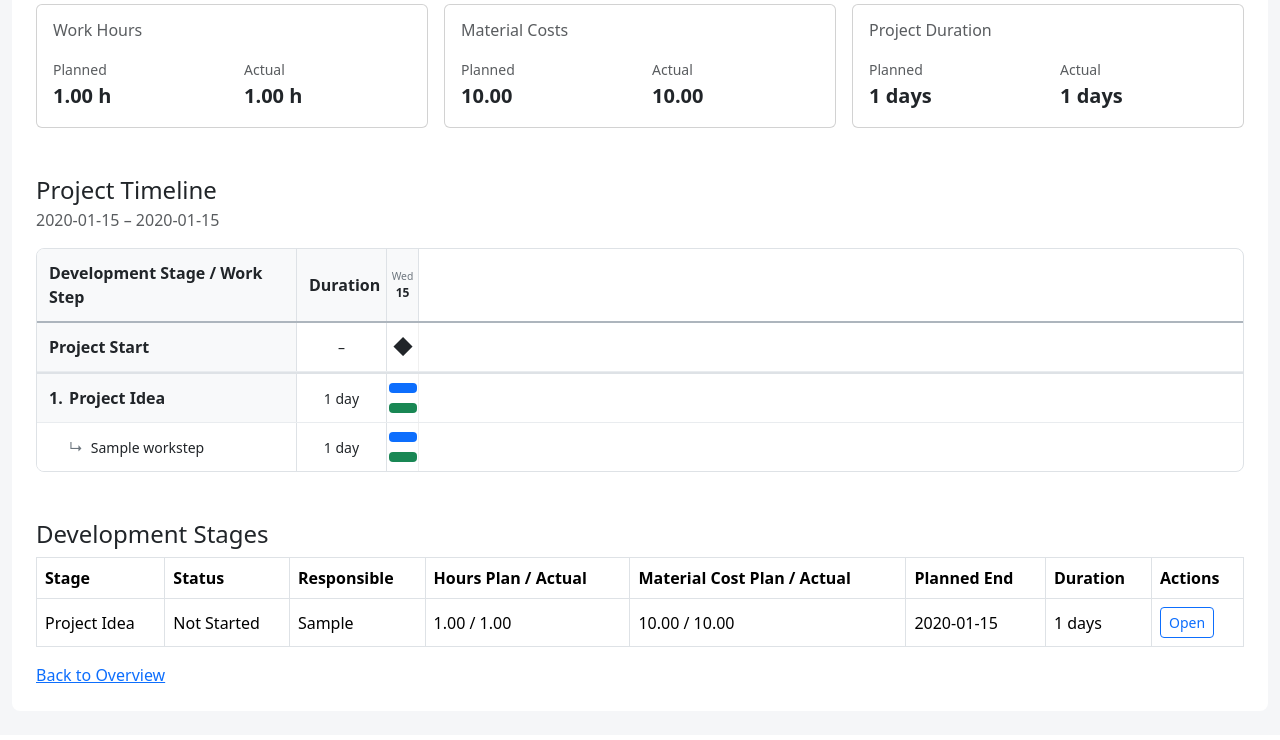
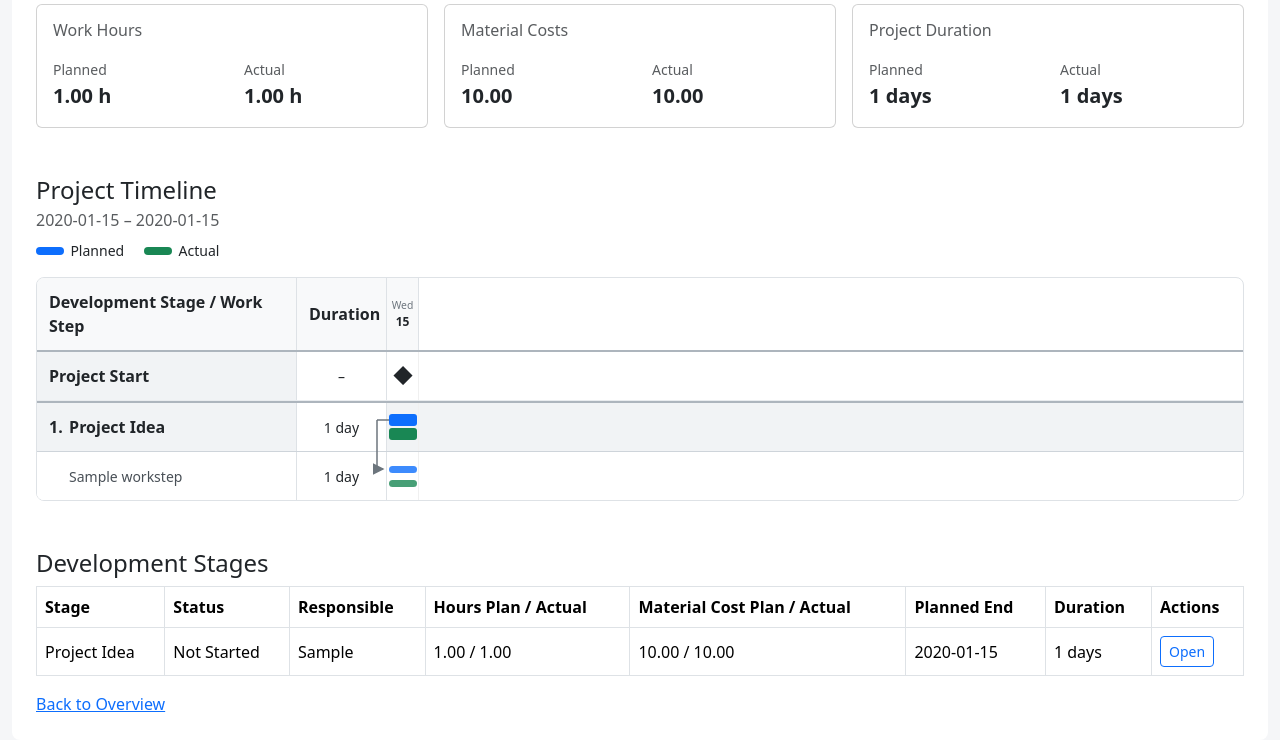
Before and after one commit to thomas-beh/projektmatrix, a Django app: page /projects/1/ in a window 1280 px wide. Shown: the part 654-1394 px from the top of the page. Before the commit the page ends 1337 px from the top, so only its background shows below. Run offline with Django 5.2, Linux system fonts and the light colour scheme; data comes from the database, SQL or seed files in the repository; tables that the repository leaves empty hold one stand-in row (values such as "Sample post").

Commit message:
new Gantt design + arrows

```diff
--- a/projektmatrix/main/static/main/css/styles.css
+++ b/projektmatrix/main/static/main/css/styles.css
@@ -1,3 +1,7 @@
+/* =========================================================
+   GENERAL PAGE STYLES
+   ========================================================= */
+
 body {
     background-color: #f5f6f8;
 }
@@ -11,6 +15,11 @@ body {
 .table th {
     white-space: nowrap;
 }
+
+
+/* =========================================================
+   GANTT CHART - GENERAL
+   ========================================================= */
 
 .gantt-section {
     margin-top: 3rem;
@@ -49,11 +58,18 @@ body {
     border-bottom: none;
 }
 
+
+/* =========================================================
+   FIXED COLUMNS
+   ========================================================= */
+
 .gantt-fixed-header {
     display: flex;
     align-items: center;
     padding: 0.75rem;
+
     font-weight: 600;
+
     background: #f8f9fa;
     border-right: 1px solid #dee2e6;
 }
@@ -61,9 +77,12 @@ body {
 .gantt-stage-name {
     display: flex;
     align-items: center;
+
     padding: 0.75rem;
+
     background: white;
     border-right: 1px solid #dee2e6;
+
     z-index: 2;
 }
 
@@ -76,11 +95,19 @@ body {
     display: flex;
     align-items: center;
     justify-content: center;
+
     background: white;
     border-right: 1px solid #dee2e6;
+
     font-size: 0.875rem;
+
     z-index: 2;
 }
+
+
+/* =========================================================
+   CALENDAR HEADER
+   ========================================================= */
 
 .gantt-day-header {
     display: flex;
@@ -106,42 +133,29 @@ body {
     font-weight: 600;
 }
 
+
+/* =========================================================
+   CALENDAR CELLS
+   ========================================================= */
+
+.gantt-day-cell {
+    grid-row: 1;
+
+    min-width: 32px;
+
+    border-right: 1px solid #f0f0f0;
+
+    z-index: 1;
+}
+
 .gantt-weekend {
     background: #eeeeee;
 }
 
-.gantt-bar {
-    margin-left: 2px;
-    margin-right: 2px;
-    border-radius: 4px;
-    z-index: 3;
-}
 
-
-/* Planned timeline */
-
-.gantt-bar-planned {
-    height: 10px;
-
-    align-self: start;
-
-    margin-top: 9px;
-
-    background: #0d6efd;
-}
-
-
-/* Actual timeline */
-
-.gantt-bar-actual {
-    height: 10px;
-
-    align-self: end;
-
-    margin-bottom: 9px;
-
-    background: #198754;
-}
+/* =========================================================
+   PROJECT START MILESTONE
+   ========================================================= */
 
 .gantt-milestone {
     display: flex;
@@ -150,36 +164,220 @@ body {
 
     font-size: 1.25rem;
 
-    z-index: 3;
+    z-index: 4;
 }
 
-.gantt-day-cell {
-    grid-row: 1;
 
-    border-right: 1px solid #f0f0f0;
+/* =========================================================
+   DEVELOPMENT STAGES
+   ========================================================= */
 
-    min-width: 32px;
+.gantt-row-stage {
+    border-top: 2px solid #adb5bd;
+    border-bottom: 1px solid #ced4da;
 
-    z-index: 1;
+    background: #f1f3f5;
 }
 
 .gantt-stage-main {
-    font-weight: 600;
-    background: #f8f9fa;
+    position: relative;
+
+    font-weight: 700;
+
+    background: #f1f3f5;
 }
 
+.gantt-row-stage .gantt-stage-name {
+    position: relative;
+
+    font-weight: 700;
+
+    background: #f1f3f5;
+}
+
+
+/* =========================================================
+   DEVELOPMENT STAGE LINKS
+   ========================================================= */
+
+.gantt-stage-link {
+    color: inherit;
+    text-decoration: none;
+}
+
+.gantt-stage-link:hover {
+    text-decoration: underline;
+}
+
+
+/* =========================================================
+   WORK STEP ROWS
+   ========================================================= */
+
+.gantt-row-work-step {
+    background: #ffffff;
+}
 
 .gantt-work-step-name {
     padding-left: 2rem;
     font-size: 0.875rem;
+    background: #ffffff;
+    color: #495057;
+}
+
+.gantt-work-step-label {
+    font-weight: 400;
 }
 
 
-.gantt-work-step-marker {
-    margin-right: 0.5rem;
-    color: #6c757d;
+/* =========================================================
+   GANTT BARS - GENERAL
+   ========================================================= */
+
+.gantt-bar {
+    margin-left: 2px;
+    margin-right: 2px;
+
+    border-radius: 4px;
+
+    z-index: 5;
+
+    cursor: help;
 }
 
-.gantt-row-stage {
-    border-top: 2px solid #dee2e6;
+
+/* =========================================================
+   PLANNED / ACTUAL POSITION
+   ========================================================= */
+
+/*
+   Planned is slightly above the center.
+*/
+
+.gantt-bar-planned {
+    align-self: center;
+
+    transform: translateY(-7px);
+
+    background: #0d6efd;
 }
+
+
+/*
+   Actual is slightly below the center.
+*/
+
+.gantt-bar-actual {
+    align-self: center;
+
+    transform: translateY(7px);
+
+    background: #198754;
+}
+
+
+/* =========================================================
+   DEVELOPMENT STAGE VS WORK STEP BARS
+   ========================================================= */
+
+/*
+   Development Stage bars are thicker and stronger.
+*/
+
+.gantt-bar-stage {
+    height: 12px;
+
+    border-radius: 3px;
+
+    opacity: 1;
+}
+
+
+/*
+   Work Step bars are thinner and slightly less prominent.
+*/
+
+.gantt-bar-work-step {
+    height: 7px;
+
+    border-radius: 4px;
+
+    opacity: 0.8;
+}
+
+
+/* =========================================================
+   LEGEND
+   ========================================================= */
+
+.gantt-legend {
+    display: flex;
+    align-items: center;
+
+    gap: 1.25rem;
+
+    font-size: 0.875rem;
+}
+
+.gantt-legend-item {
+    display: inline-flex;
+    align-items: center;
+
+    gap: 0.4rem;
+}
+
+.gantt-legend-bar {
+    display: inline-block;
+
+    width: 28px;
+    height: 8px;
+
+    border-radius: 4px;
+}
+
+.gantt-legend-planned {
+    background: #0d6efd;
+}
+
+.gantt-legend-actual {
+    background: #198754;
+}
+
+
+/* =========================================================
+   ARROWS
+   ========================================================= */
+
+.gantt-chart {
+    position: relative;
+
+    width: max-content;
+    min-width: 100%;
+}
+
+.gantt-dependency-layer {
+    position: absolute;
+
+    top: 0;
+    left: 0;
+
+    width: 100%;
+    height: 100%;
+
+    pointer-events: none;
+
+    overflow: visible;
+
+    z-index: 4;
+}
+
+.gantt-dependency-line {
+    fill: none;
+
+    stroke: #6c757d;
+    stroke-width: 1.5px;
+}
+
+.gantt-arrowhead {
+    fill: #6c757d;
+}
--- /dev/null
+++ b/projektmatrix/main/static/main/js/gantt.js
@@ -0,0 +1,274 @@
+function drawGanttDependencies() {
+    const chart = document.querySelector(".gantt-chart");
+    const svg = document.querySelector(".gantt-dependency-layer");
+
+    if (!chart || !svg) {
+        console.warn("Gantt chart or SVG layer not found.");
+        return;
+    }
+
+    /*
+     * Alte Verbindungen entfernen.
+     */
+    svg.querySelectorAll(".gantt-dependency-line")
+        .forEach((element) => element.remove());
+
+
+    const chartRect = chart.getBoundingClientRect();
+
+    svg.setAttribute("width", chart.scrollWidth);
+    svg.setAttribute("height", chart.scrollHeight);
+    svg.setAttribute(
+        "viewBox",
+        `0 0 ${chart.scrollWidth} ${chart.scrollHeight}`
+    );
+
+
+    /*
+     * Alle geplanten Work Steps suchen.
+     */
+    const workStepBars = Array.from(
+        chart.querySelectorAll(
+            ".gantt-bar-work-step.gantt-bar-planned"
+        )
+    );
+
+    console.log(
+        "Planned Work Step bars:",
+        workStepBars.length
+    );
+
+
+    /*
+     * Nach Development Stage gruppieren.
+     */
+    const groups = new Map();
+
+    workStepBars.forEach((bar) => {
+        const stageId = bar.dataset.dependencyFrom;
+
+        console.log(
+            "Work Step:",
+            bar.id,
+            "Parent:",
+            stageId
+        );
+
+        if (!stageId) {
+            return;
+        }
+
+        if (!groups.has(stageId)) {
+            groups.set(stageId, []);
+        }
+
+        groups.get(stageId).push(bar);
+    });
+
+
+    console.log(
+        "Development Stage groups:",
+        groups
+    );
+
+
+    groups.forEach((children, stageId) => {
+
+        /*
+         * Passenden Hauptbalken suchen.
+         */
+        const stageBarId = `planned-${stageId}`;
+
+        const stageBar =
+            document.getElementById(stageBarId);
+
+        console.log(
+            "Looking for Stage:",
+            stageBarId,
+            stageBar
+        );
+
+        if (!stageBar) {
+            console.warn(
+                `Stage bar ${stageBarId} not found.`
+            );
+            return;
+        }
+
+
+        const stageRect =
+            stageBar.getBoundingClientRect();
+
+
+        /*
+         * Verbindung beginnt ungefähr in der
+         * Mitte des Development-Stage-Balkens.
+         */
+        const stageX =
+            stageRect.left
+            - chartRect.left
+            + stageRect.width / 2;
+
+        const stageY =
+            stageRect.top
+            - chartRect.top
+            + stageRect.height / 2;
+
+
+        /*
+         * Positionen der Work Steps.
+         */
+        const childPositions = children.map((bar) => {
+            const rect = bar.getBoundingClientRect();
+
+            return {
+                element: bar,
+
+                x:
+                    rect.left
+                    - chartRect.left,
+
+                y:
+                    rect.top
+                    - chartRect.top
+                    + rect.height / 2,
+            };
+        });
+
+
+        /*
+         * Stamm bewusst etwas rechts vom
+         * Startpunkt der Stage setzen.
+         */
+        let trunkX = stageX + 12;
+
+
+        /*
+         * Falls ein Work Step weiter links beginnt,
+         * muss der Stamm trotzdem links von ihm liegen.
+         */
+        const leftMostChildX = Math.min(
+            ...childPositions.map(
+                child => child.x
+            )
+        );
+
+        if (trunkX >= leftMostChildX - 8) {
+            trunkX = leftMostChildX - 12;
+        }
+
+
+        const lastChildY = Math.max(
+            ...childPositions.map(
+                child => child.y
+            )
+        );
+
+
+        /*
+         * Stage -> Stamm
+         *
+         * Development Stage █████
+         *                     |
+         *                     |
+         */
+        drawLine(
+            svg,
+            stageX,
+            stageY,
+            trunkX,
+            stageY,
+            false
+        );
+
+        drawLine(
+            svg,
+            trunkX,
+            stageY,
+            trunkX,
+            lastChildY,
+            false
+        );
+
+
+        /*
+         * Stamm -> Work Steps
+         */
+        childPositions.forEach((child) => {
+
+            drawLine(
+                svg,
+                trunkX,
+                child.y,
+                child.x - 6,
+                child.y,
+                true
+            );
+
+        });
+    });
+}
+
+
+function drawLine(
+    svg,
+    x1,
+    y1,
+    x2,
+    y2,
+    arrow
+) {
+    const line = document.createElementNS(
+        "http://www.w3.org/2000/svg",
+        "line"
+    );
+
+    line.setAttribute(
+        "class",
+        "gantt-dependency-line"
+    );
+
+    line.setAttribute("x1", x1);
+    line.setAttribute("y1", y1);
+    line.setAttribute("x2", x2);
+    line.setAttribute("y2", y2);
+
+    if (arrow) {
+        line.setAttribute(
+            "marker-end",
+            "url(#gantt-arrowhead)"
+        );
+    }
+
+    svg.appendChild(line);
+}
+
+
+function initializeGanttDependencies() {
+    /*
+     * Ein requestAnimationFrame sorgt dafür,
+     * dass Browser/Grid zunächst vollständig
+     * layoutet wurden.
+     */
+    requestAnimationFrame(() => {
+        drawGanttDependencies();
+    });
+}
+
+
+document.addEventListener(
+    "DOMContentLoaded",
+    initializeGanttDependencies
+);
+
+
+window.addEventListener(
+    "load",
+    initializeGanttDependencies
+);
+
+
+window.addEventListener(
+    "resize",
+    drawGanttDependencies
+);
--- a/projektmatrix/main/templates/main/gantt_chart.html
+++ b/projektmatrix/main/templates/main/gantt_chart.html
@@ -1,3 +1,5 @@
+{% load static %}
+
 <section class="gantt-section">
 
     <div class="d-flex justify-content-between align-items-center mb-3">
@@ -13,6 +15,19 @@
                     –
                     {{ gantt_end|date:"Y-m-d" }}
                 </p>
+                <div class="gantt-legend mt-2">
+
+                    <span class="gantt-legend-item">
+                        <span class="gantt-legend-bar gantt-legend-planned"></span>
+                        Planned
+                    </span>
+
+                    <span class="gantt-legend-item">
+                        <span class="gantt-legend-bar gantt-legend-actual"></span>
+                        Actual
+                    </span>
+
+                </div>
             {% endif %}
         </div>
 
@@ -24,7 +39,26 @@
         <div class="gantt-scroll">
 
             <div class="gantt-chart">
-
+                <svg
+                    class="gantt-dependency-layer"
+                    aria-hidden="true"
+                >
+                    <defs>
+                        <marker
+                            id="gantt-arrowhead"
+                            markerWidth="8"
+                            markerHeight="8"
+                            refX="7"
+                            refY="4"
+                            orient="auto"
+                        >
+                            <path
+                                d="M 0 0 L 8 4 L 0 8 z"
+                                class="gantt-arrowhead"
+                            />
+                        </marker>
+                    </defs>
+                </svg>
                 <!-- Calendar Header -->
                 <div
                     class="gantt-grid gantt-header"
@@ -168,18 +202,21 @@
                                     {{ row.project_stage.stage.order }}.
                                 </span>
 
-                                {{ row.label }}
+                                <a
+                                    href="{% url 'project-stage-detail' row.project_stage.pk %}"
+                                    class="gantt-stage-link"
+                                    title="Open development stage"
+                                >
+                                    {{ row.label }}
+                                </a>
 
                             {% else %}
 
-                                <span class="gantt-work-step-marker">
-                                    ↳
+                                <span class="gantt-work-step-label">
+                                    {{ row.label }}
                                 </span>
 
-                                {{ row.label }}
-
                             {% endif %}
-
                         </div>
 
 
@@ -225,10 +262,18 @@
                         {% if row.planned_start_column %}
 
                             <div
+                                id="planned-{{ row.row_id }}"
                                 class="
                                     gantt-bar
                                     gantt-bar-planned
+
+                                    {% if row.row_type == 'stage' %}
+                                        gantt-bar-stage
+                                    {% else %}
+                                        gantt-bar-work-step
+                                    {% endif %}
                                 "
+                                data-dependency-from="{{ row.dependency_from|default:'' }}"
                                 style="
                                     grid-column:
                                     {{ row.planned_start_column }}
@@ -237,7 +282,7 @@
 
                                     grid-row: 1;
                                 "
-                                title="Planned | {{ row.planned_start|date:'Y-m-d' }} – {{ row.planned_end|date:'Y-m-d' }}"
+                                title="{{ row.label }} | Planned | {{ row.planned_start|date:'Y-m-d' }} – {{ row.planned_end|date:'Y-m-d' }}"
                             >
                             </div>
 
@@ -251,6 +296,12 @@
                                 class="
                                     gantt-bar
                                     gantt-bar-actual
+
+                                    {% if row.row_type == 'stage' %}
+                                        gantt-bar-stage
+                                    {% else %}
+                                        gantt-bar-work-step
+                                    {% endif %}
                                 "
                                 style="
                                     grid-column:
@@ -283,3 +334,5 @@
     {% endif %}
 
 </section>
+
+<script src="{% static 'main/js/gantt.js' %}"></script>
--- a/projektmatrix/main/views.py
+++ b/projektmatrix/main/views.py
@@ -369,6 +369,7 @@ class ProjectDetailView(DetailView):
                 "row_type": "stage",
                 "project_stage": project_stage,
                 "label": project_stage.stage.name,
+                "row_id": f"stage-{project_stage.pk}",
 
                 "planned_start": project_stage.planned_start,
                 "planned_end": project_stage.planned_end,
@@ -429,12 +430,24 @@ class ProjectDetailView(DetailView):
             # Work Steps belonging to this stage
             # --------------------------------
 
-            for work_step in project_stage.work_steps.all():
+            work_steps = list(
+                project_stage.work_steps.all()
+            )
 
+            stage_row_id = f"stage-{project_stage.pk}"
+
+            for work_step in work_steps:
+
+                row_id = f"work-step-{work_step.pk}"
+
+                dependency_from = stage_row_id
                 work_step_row = {
                     "row_type": "work_step",
                     "work_step": work_step,
                     "label": work_step.title,
+
+                    "row_id": row_id,
+                    "dependency_from": dependency_from,
 
                     "planned_start": work_step.planned_start,
                     "planned_end": work_step.planned_end,
```
